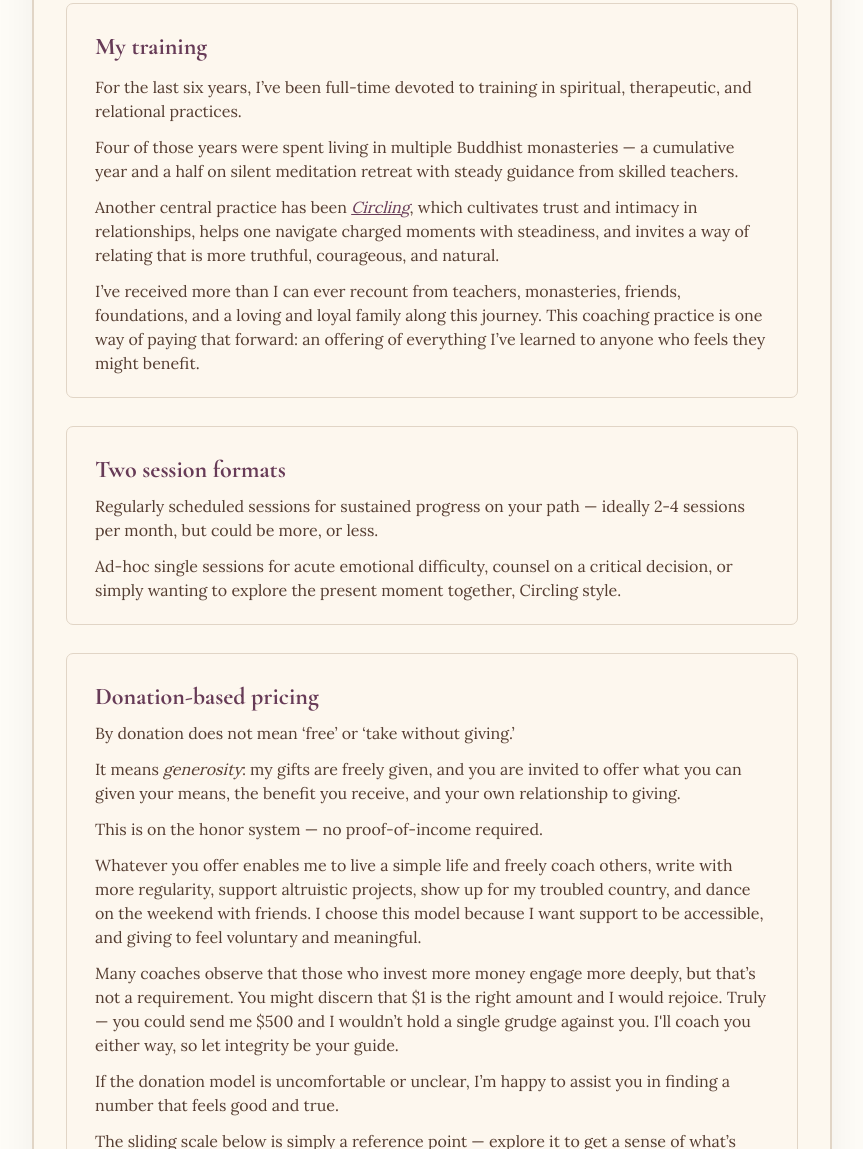
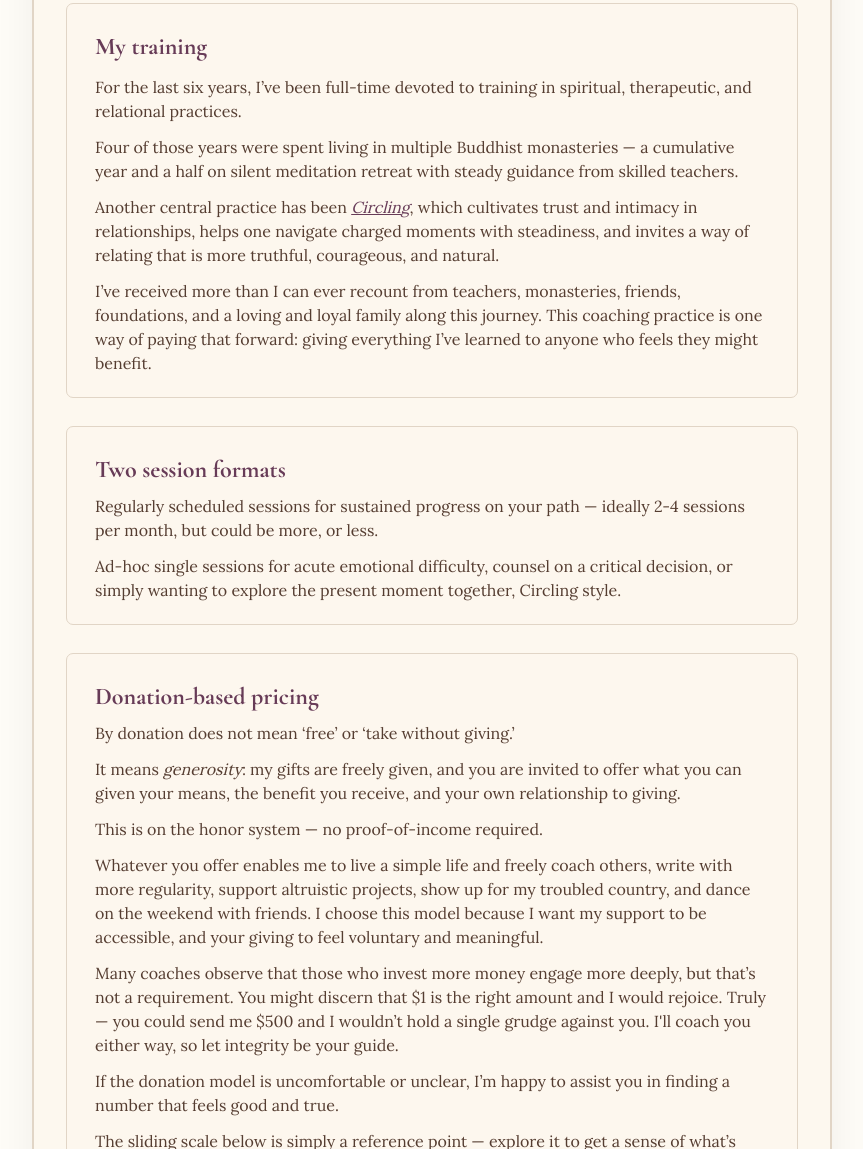
Before and after one commit to bizzcat/wbste, a plain HTML site: page index.html in a window 1280 px wide. Shown: the part 1244-2393 px from the top of the page, without its empty margins (208-1071 px from the left). Drawn offline with nearby package versions, Linux system fonts and the light colour scheme.

Commit message:
Update index.html

```diff
--- a/index.html
+++ b/index.html
@@ -1,3 +1,4 @@
+
 
 
 <!-- NOTES
@@ -863,7 +864,7 @@ document.addEventListener("DOMContentLoaded", function () {
 
 
             <p>
-              I’ve received more than I can ever recount from teachers, monasteries, friends, foundations, and a loving and loyal family along this journey.   This coaching practice is one way of paying that forward: an offering of
+              I’ve received more than I can ever recount from teachers, monasteries, friends, foundations, and a loving and loyal family along this journey.   This coaching practice is one way of paying that forward: giving
               everything I’ve learned to anyone who feels they might benefit.
             </p>
           </div>
@@ -922,7 +923,7 @@ document.addEventListener("DOMContentLoaded", function () {
             </p>
 
             <p>
-            Whatever you offer enables me to live a simple life and freely coach others, write with more regularity, support altruistic projects, show up for my troubled country, and dance on the weekend with friends. I choose this model because I want support to be accessible, and giving to feel voluntary and meaningful.
+            Whatever you offer enables me to live a simple life and freely coach others, write with more regularity, support altruistic projects, show up for my troubled country, and dance on the weekend with friends. I choose this model because I want my support to be accessible, and your giving to feel voluntary and meaningful.
             </p>
 
             <p>
```
